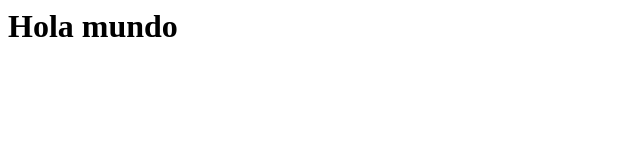
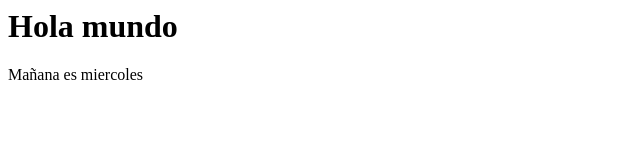
Before and after one commit to JordanEsquivelS/new-repo, a plain HTML site: page index.html in a window 1280 px wide. Shown: the whole page, without its empty margins (0-640 px from the left). Drawn offline with Linux system fonts and the light colour scheme.

Commit message:
se agrego parrafo

```diff
--- a/index.html
+++ b/index.html
@@ -1 +1,2 @@
 <h1> Hola mundo</h1>
+<p>Mañana es miercoles</p>
```
